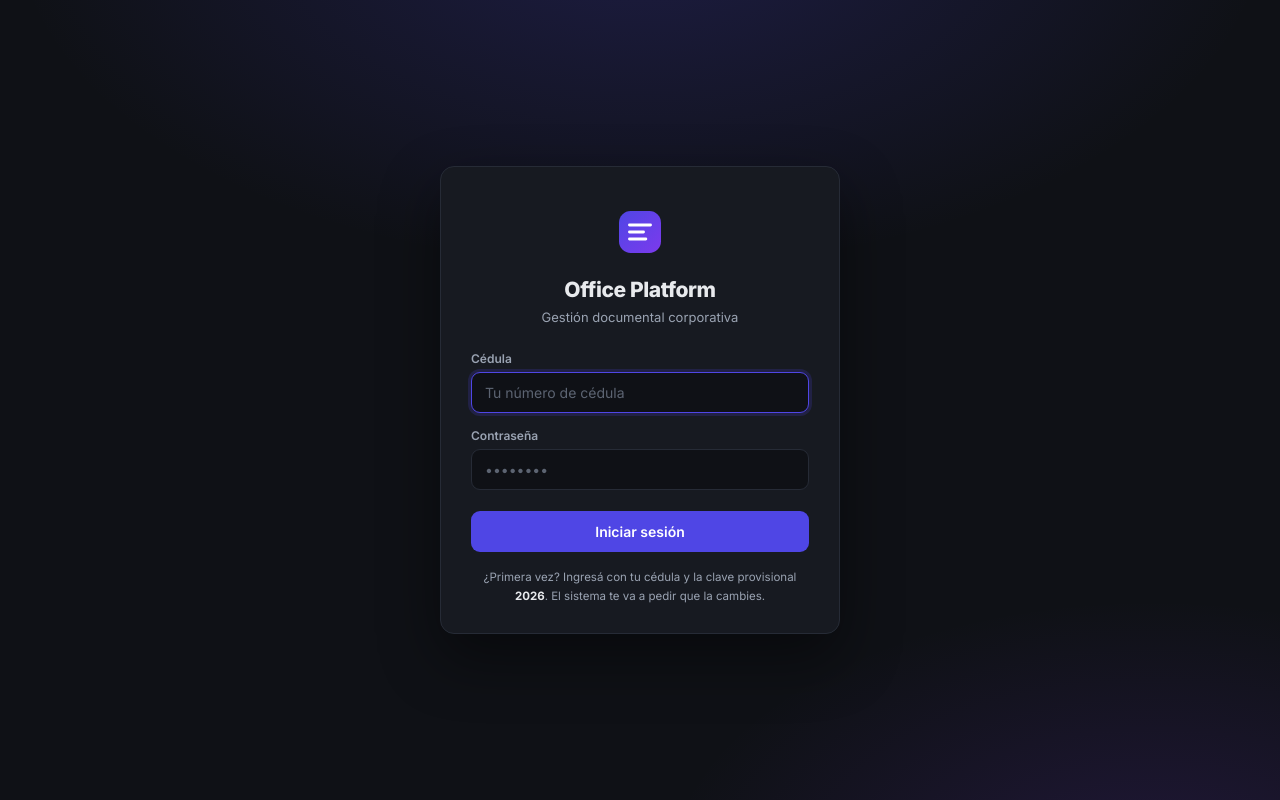
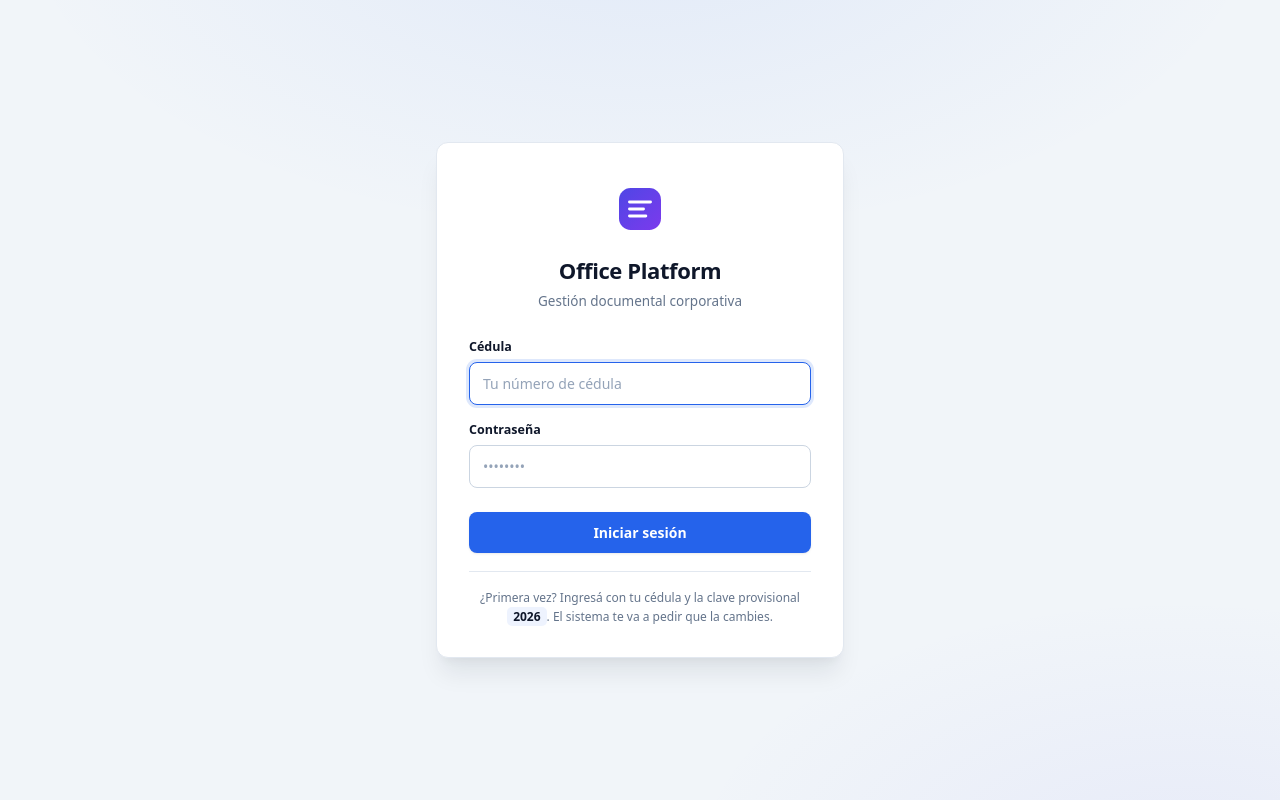
Before and after one commit to AGamez10/document-collaboration-platform, a web app: page /portal/index.html in a window 1280 px wide. Run offline with its HTML, style and script files only (its server is not run), Linux system fonts and the light colour scheme; data that the repository does not hold is empty; some of the project's set-up classes (security, data sources, template engines, error pages and the like) are left out, and stand-ins take their place.

Commit message:
style(portal,editor): light executive portal and a maximizable editor
The portal was dark, and the people who use it work in offices rather than consoles:
a dark ground reads as a terminal and keeps them at arm's length. It now opens light
by default — soft ground, white cards, multi-layer shadows, the system font stack and
a blue accent — with a refined GitHub-style dark kept behind the system preference.
The header greets the person by name with an initials avatar, which says the session
is theirs better than a bare identifier does.

The editor gains a maximize button. Two mechanisms on purpose: the CSS class
guarantees the full window always, and the native Fullscreen API is attempted on top
to also hide the browser chrome. Where the API is blocked by permissions policy the
class alone still gives a full-window editor, so the user never sees a dead button.

Neither path touches the iframe or the DocsAPI instance: resizing keeps the OnlyOffice
session alive and does not reload the document.

Escape restores the size instead of closing. The editor never closed on Escape before,
and making it do so would risk unsaved work on a keystroke people read as "leave
fullscreen". Leaving fullscreen through the browser's own gesture restores the modal
too, so the two mechanisms cannot drift apart.

No HTML id, exported function or endpoint changed.

Co-Authored-By: Claude Opus 5 <noreply@anthropic.com>
Claude-Session: https://claude.ai/code/session_01Bi9a6VHUw9irsM76fRYyKH

```diff
--- a/src/main/resources/static/portal/index.html
+++ b/src/main/resources/static/portal/index.html
@@ -1,14 +1,12 @@
 <!DOCTYPE html>
-<html lang="es" data-op-theme="dark">
+<html lang="es" data-pt-theme="light">
 <head>
   <meta charset="UTF-8" />
   <meta name="viewport" content="width=device-width, initial-scale=1.0" />
   <title>Office Platform — Portal</title>
   <meta name="description" content="Portal de gestión documental de Office Platform." />
-  <link rel="preconnect" href="https://fonts.googleapis.com" />
-  <link rel="preconnect" href="https://fonts.gstatic.com" crossorigin />
-  <link href="https://fonts.googleapis.com/css2?family=Inter:wght@300;400;500;600;700;800&display=swap" rel="stylesheet" />
-  <link rel="stylesheet" href="portal.css?v=1.0" />
+  <meta name="color-scheme" content="light dark" />
+  <link rel="stylesheet" href="portal.css?v=2.0" />
 </head>
 <body>
 
@@ -118,7 +116,8 @@
         <span>Office Platform</span>
       </div>
       <div class="op-portal-topbar__user">
-        <span id="op-portal-username"></span>
+        <div class="op-portal-avatar" id="op-portal-avatar" aria-hidden="true"></div>
+        <span class="op-portal-greeting" id="op-portal-username"></span>
         <button type="button" id="op-portal-logout" class="op-portal-logout">Salir</button>
       </div>
     </header>
@@ -126,6 +125,6 @@
     <div id="office-platform" class="op-portal-widget"></div>
   </section>
 
-  <script src="portal.js?v=1.0"></script>
+  <script src="portal.js?v=2.0"></script>
 </body>
 </html>
--- a/src/main/resources/static/portal/portal.css
+++ b/src/main/resources/static/portal/portal.css
@@ -1,19 +1,68 @@
 /* Office Platform — Portal web
-   Paleta alineada con el panel administrativo para que el conjunto se sienta
-   un solo producto, no tres aplicaciones distintas pegadas. */
+ *
+ * Tema claro por defecto. El portal lo usan personas de oficina, no operadores
+ * técnicos: un fondo oscuro se lee como una consola y genera distancia. La
+ * versión oscura sigue disponible por preferencia del sistema, refinada al
+ * estilo GitHub Dark en vez del gris crudo anterior.
+ */
 
 :root {
-  --pt-bg: #0f1116;
-  --pt-bg-card: #171a21;
-  --pt-border: #262b36;
-  --pt-text: #e8eaed;
-  --pt-text-dim: #9aa3b2;
-  --pt-accent: #4f46e5;
-  --pt-accent-hover: #6366f1;
-  --pt-danger: #ef4444;
-  --pt-ok: #22c55e;
-  --pt-radius: 14px;
-  --pt-shadow: 0 24px 60px rgba(0, 0, 0, .45);
+  /* Superficies */
+  --pt-bg: #f1f5f9;
+  --pt-bg-soft: #f8fafc;
+  --pt-bg-card: #ffffff;
+  --pt-border: #e2e8f0;
+  --pt-border-strong: #cbd5e1;
+
+  /* Texto */
+  --pt-text: #0f172a;
+  --pt-text-dim: #64748b;
+  --pt-text-faint: #94a3b8;
+
+  /* Acentos */
+  --pt-accent: #2563eb;
+  --pt-accent-hover: #1d4ed8;
+  --pt-accent-soft: rgba(37, 99, 235, 0.08);
+  --pt-accent-ring: rgba(37, 99, 235, 0.15);
+
+  --pt-danger: #dc2626;
+  --pt-danger-soft: #fef2f2;
+  --pt-danger-border: #fecaca;
+  --pt-ok: #16a34a;
+
+  --pt-radius: 12px;
+  --pt-radius-sm: 8px;
+
+  /* Sombras multicapa: dan elevación sin el efecto "caja pegada". */
+  --pt-shadow-sm: 0 1px 3px 0 rgb(0 0 0 / 0.07), 0 1px 2px -1px rgb(0 0 0 / 0.07);
+  --pt-shadow-md: 0 4px 6px -1px rgb(0 0 0 / 0.07), 0 2px 4px -2px rgb(0 0 0 / 0.05);
+  --pt-shadow-lg: 0 20px 25px -5px rgb(15 23 42 / 0.08), 0 8px 10px -6px rgb(15 23 42 / 0.05);
+}
+
+/* Oscuro solo por preferencia explícita del sistema: la experiencia inicial
+   debe ser luminosa. Paleta GitHub Dark, más suave que el gris anterior. */
+@media (prefers-color-scheme: dark) {
+  :root:not([data-pt-theme='light']) {
+    --pt-bg: #0d1117;
+    --pt-bg-soft: #161b22;
+    --pt-bg-card: #161b22;
+    --pt-border: #30363d;
+    --pt-border-strong: #444c56;
+    --pt-text: #e6edf3;
+    --pt-text-dim: #8b949e;
+    --pt-text-faint: #6e7681;
+    --pt-accent: #388bfd;
+    --pt-accent-hover: #58a6ff;
+    --pt-accent-soft: rgba(56, 139, 253, 0.12);
+    --pt-accent-ring: rgba(56, 139, 253, 0.3);
+    --pt-danger: #f85149;
+    --pt-danger-soft: rgba(248, 81, 73, 0.1);
+    --pt-danger-border: rgba(248, 81, 73, 0.3);
+    --pt-ok: #3fb950;
+    --pt-shadow-sm: 0 1px 3px 0 rgb(0 0 0 / 0.4);
+    --pt-shadow-md: 0 4px 8px -2px rgb(0 0 0 / 0.45);
+    --pt-shadow-lg: 0 20px 40px -8px rgb(0 0 0 / 0.6);
+  }
 }
 
 * { box-sizing: border-box; }
@@ -21,8 +70,9 @@
 html, body {
   margin: 0; padding: 0; height: 100%;
   background: var(--pt-bg); color: var(--pt-text);
-  font-family: Inter, system-ui, -apple-system, "Segoe UI", sans-serif;
+  font-family: system-ui, -apple-system, 'Segoe UI', Roboto, Helvetica, Arial, sans-serif;
   -webkit-font-smoothing: antialiased;
+  -moz-osx-font-smoothing: grayscale;
 }
 
 [hidden] { display: none !important; }
@@ -35,134 +85,174 @@ html, body {
   padding: 24px;
 }
 
-/* Halo sutil: da profundidad sin robar atención al formulario. */
+/* Degradado muy tenue: da profundidad sin competir con el formulario. */
 .op-portal-login__bg {
   position: absolute; inset: 0; pointer-events: none;
   background:
-    radial-gradient(900px 500px at 50% -10%, rgba(79, 70, 229, .22), transparent 70%),
-    radial-gradient(700px 400px at 90% 110%, rgba(124, 58, 237, .16), transparent 70%);
+    radial-gradient(900px 480px at 50% -12%, var(--pt-accent-soft), transparent 70%),
+    radial-gradient(700px 380px at 92% 108%, rgba(99, 102, 241, .07), transparent 70%);
 }
 
 .op-portal-card {
-  position: relative; width: 100%; max-width: 400px;
-  background: var(--pt-bg-card); border: 1px solid var(--pt-border);
-  border-radius: var(--pt-radius); box-shadow: var(--pt-shadow);
-  padding: 34px 30px 28px;
-  animation: pt-in .35s cubic-bezier(.2, .8, .2, 1);
+  position: relative; width: 100%; max-width: 408px;
+  background: var(--pt-bg-card);
+  border: 1px solid var(--pt-border);
+  border-radius: var(--pt-radius);
+  box-shadow: var(--pt-shadow-lg);
+  padding: 36px 32px 30px;
+  animation: pt-in .32s cubic-bezier(.2, .8, .2, 1);
 }
 
 @keyframes pt-in {
-  from { opacity: 0; transform: translateY(14px) scale(.985); }
+  from { opacity: 0; transform: translateY(12px) scale(.99); }
   to   { opacity: 1; transform: none; }
 }
 
-.op-portal-brand { text-align: center; margin-bottom: 24px; }
+.op-portal-brand { text-align: center; margin-bottom: 26px; }
 .op-portal-logo {
-  width: 62px; height: 62px; margin: 0 auto 14px;
+  width: 60px; height: 60px; margin: 0 auto 16px;
   display: flex; align-items: center; justify-content: center;
 }
 .op-portal-logo--warn {
-  border-radius: 16px; background: rgba(245, 158, 11, .12);
-  color: #f59e0b; border: 1px solid rgba(245, 158, 11, .28);
+  border-radius: 14px;
+  background: #fffbeb; color: #d97706;
+  border: 1px solid #fde68a;
+}
+@media (prefers-color-scheme: dark) {
+  :root:not([data-pt-theme='light']) .op-portal-logo--warn {
+    background: rgba(210, 153, 34, .12); border-color: rgba(210, 153, 34, .32); color: #d29922;
+  }
 }
 .op-portal-brand h1 {
-  margin: 0 0 6px; font-size: 21px; font-weight: 800; letter-spacing: -.4px;
+  margin: 0 0 6px; font-size: 22px; font-weight: 700; letter-spacing: -.4px;
 }
 .op-portal-brand p {
-  margin: 0; font-size: 13px; color: var(--pt-text-dim); line-height: 1.5;
+  margin: 0; font-size: 13.5px; color: var(--pt-text-dim); line-height: 1.55;
 }
-.op-portal-brand strong { color: var(--pt-text); }
+.op-portal-brand strong { color: var(--pt-text); font-weight: 600; }
 
-.op-portal-field { display: block; margin-bottom: 15px; }
+.op-portal-field { display: block; margin-bottom: 16px; }
 .op-portal-field span {
-  display: block; margin-bottom: 6px;
-  font-size: 12px; font-weight: 600; color: var(--pt-text-dim);
+  display: block; margin-bottom: 7px;
+  font-size: 12.5px; font-weight: 600; color: var(--pt-text);
 }
 .op-portal-field input {
   width: 100%; padding: 11px 13px;
-  background: var(--pt-bg); color: var(--pt-text);
-  border: 1px solid var(--pt-border); border-radius: 9px;
+  background: var(--pt-bg-card); color: var(--pt-text);
+  border: 1px solid var(--pt-border-strong); border-radius: var(--pt-radius-sm);
   font-size: 14px; font-family: inherit;
   transition: border-color .15s ease, box-shadow .15s ease;
 }
-.op-portal-field input::placeholder { color: #5c6472; }
+.op-portal-field input::placeholder { color: var(--pt-text-faint); }
 .op-portal-field input:focus {
-  outline: none; border-color: var(--pt-accent);
-  box-shadow: 0 0 0 3px rgba(79, 70, 229, .18);
+  outline: none;
+  border-color: var(--pt-accent);
+  box-shadow: 0 0 0 3px var(--pt-accent-ring);
 }
 
 .op-portal-btn {
-  width: 100%; margin-top: 6px; padding: 12px 16px;
-  border: 0; border-radius: 9px; cursor: pointer;
+  width: 100%; margin-top: 8px; padding: 11px 16px;
+  border: 0; border-radius: var(--pt-radius-sm); cursor: pointer;
   background: var(--pt-accent); color: #fff;
   font-family: inherit; font-size: 14px; font-weight: 600;
-  transition: background .15s ease, transform .1s ease;
+  box-shadow: var(--pt-shadow-sm);
+  transition: background .15s ease, transform .1s ease, box-shadow .15s ease;
 }
-.op-portal-btn:hover:not(:disabled) { background: var(--pt-accent-hover); }
-.op-portal-btn:active:not(:disabled) { transform: scale(.99); }
-.op-portal-btn:disabled { opacity: .6; cursor: not-allowed; }
+.op-portal-btn:hover:not(:disabled) {
+  background: var(--pt-accent-hover); box-shadow: var(--pt-shadow-md);
+}
+.op-portal-btn:active:not(:disabled) { transform: translateY(1px); box-shadow: var(--pt-shadow-sm); }
+.op-portal-btn:disabled { opacity: .65; cursor: not-allowed; }
 
 .op-portal-error {
-  margin: 4px 0 12px; padding: 9px 12px;
-  background: rgba(239, 68, 68, .1); border: 1px solid rgba(239, 68, 68, .3);
-  border-radius: 8px; color: #fca5a5; font-size: 12.5px; line-height: 1.5;
+  margin: 2px 0 14px; padding: 10px 13px;
+  background: var(--pt-danger-soft);
+  border: 1px solid var(--pt-danger-border);
+  border-radius: var(--pt-radius-sm);
+  color: var(--pt-danger); font-size: 12.5px; line-height: 1.5;
 }
 
 .op-portal-hint {
-  margin: 16px 0 0; font-size: 11.5px; color: var(--pt-text-dim);
+  margin: 18px 0 0; padding-top: 16px;
+  border-top: 1px solid var(--pt-border);
+  font-size: 12px; color: var(--pt-text-dim);
   line-height: 1.6; text-align: center;
 }
-.op-portal-hint strong { color: var(--pt-text); }
+.op-portal-hint strong {
+  color: var(--pt-text); font-weight: 600;
+  background: var(--pt-accent-soft); padding: 1px 6px; border-radius: 5px;
+}
 
-/* Las reglas se marcan en vivo mientras se escribe: es más rápido corregir
-   sobre la marcha que enterarse recién al enviar. */
+/* Las reglas se marcan mientras se escribe: corregir sobre la marcha es más
+   rápido que enterarse recién al enviar el formulario. */
 .op-portal-rules {
-  list-style: none; margin: 0 0 14px; padding: 12px 14px;
-  background: var(--pt-bg); border: 1px solid var(--pt-border); border-radius: 9px;
+  list-style: none; margin: 0 0 16px; padding: 13px 15px;
+  background: var(--pt-bg-soft);
+  border: 1px solid var(--pt-border); border-radius: var(--pt-radius-sm);
 }
 .op-portal-rules li {
-  position: relative; padding-left: 22px; margin: 5px 0;
-  font-size: 12px; color: var(--pt-text-dim); transition: color .15s ease;
+  position: relative; padding-left: 24px; margin: 6px 0;
+  font-size: 12.5px; color: var(--pt-text-dim); transition: color .15s ease;
 }
 .op-portal-rules li::before {
-  content: "○"; position: absolute; left: 4px; top: -1px; font-size: 12px;
+  content: ""; position: absolute; left: 4px; top: 5px;
+  width: 9px; height: 9px; border-radius: 50%;
+  border: 1.5px solid var(--pt-border-strong);
+  transition: all .15s ease;
 }
-.op-portal-rules li.is-ok { color: var(--pt-ok); }
-.op-portal-rules li.is-ok::before { content: "●"; }
+.op-portal-rules li.is-ok { color: var(--pt-ok); font-weight: 500; }
+.op-portal-rules li.is-ok::before {
+  background: var(--pt-ok); border-color: var(--pt-ok);
+}
 
 /* ── Gestor ───────────────────────────────────────────────────────────── */
 
 .op-portal-app { display: flex; flex-direction: column; height: 100vh; }
 
 .op-portal-topbar {
-  flex: 0 0 auto; height: 54px; padding: 0 18px;
+  flex: 0 0 auto; height: 58px; padding: 0 20px;
   display: flex; align-items: center; justify-content: space-between;
-  background: var(--pt-bg-card); border-bottom: 1px solid var(--pt-border);
+  background: var(--pt-bg-card);
+  border-bottom: 1px solid var(--pt-border);
+  box-shadow: var(--pt-shadow-sm);
+  z-index: 2;
 }
 .op-portal-topbar__brand {
   display: flex; align-items: center; gap: 10px;
-  font-size: 14px; font-weight: 700; letter-spacing: -.2px;
+  font-size: 14.5px; font-weight: 700; letter-spacing: -.2px;
 }
 .op-portal-topbar__user {
-  display: flex; align-items: center; gap: 14px;
+  display: flex; align-items: center; gap: 12px;
   font-size: 13px; color: var(--pt-text-dim);
 }
+/* Avatar con la inicial: identifica la sesión sin pedir una foto que nadie sube. */
+.op-portal-avatar {
+  width: 30px; height: 30px; border-radius: 50%;
+  background: var(--pt-accent); color: #fff;
+  display: flex; align-items: center; justify-content: center;
+  font-size: 12.5px; font-weight: 700; text-transform: uppercase;
+  flex: 0 0 auto;
+}
+.op-portal-greeting { font-weight: 500; color: var(--pt-text); }
 .op-portal-logout {
-  appearance: none; border: 1px solid var(--pt-border); border-radius: 7px;
-  background: transparent; color: var(--pt-text-dim);
-  font-family: inherit; font-size: 12px; padding: 6px 12px; cursor: pointer;
+  appearance: none; border: 1px solid var(--pt-border-strong);
+  border-radius: var(--pt-radius-sm); background: var(--pt-bg-card);
+  color: var(--pt-text-dim);
+  font-family: inherit; font-size: 12.5px; font-weight: 500;
+  padding: 7px 13px; cursor: pointer;
   transition: all .15s ease;
 }
 .op-portal-logout:hover {
-  background: var(--pt-danger); border-color: var(--pt-danger); color: #fff;
+  background: var(--pt-danger-soft); border-color: var(--pt-danger-border);
+  color: var(--pt-danger);
 }
 
-/* min-height: 0 es lo que permite que el widget ocupe el resto sin desbordar
-   el flex container: sin eso crece hasta empujar la barra fuera de pantalla. */
-.op-portal-widget { flex: 1 1 auto; min-height: 0; }
+/* min-height: 0 es lo que permite que el widget ocupe el resto sin desbordar el
+   contenedor flex: sin eso crece hasta empujar la barra fuera de pantalla. */
+.op-portal-widget { flex: 1 1 auto; min-height: 0; background: var(--pt-bg); }
 
 @media (max-width: 560px) {
-  .op-portal-card { padding: 26px 20px 22px; }
-  .op-portal-topbar { padding: 0 12px; }
-  .op-portal-topbar__user span { display: none; }
+  .op-portal-card { padding: 28px 22px 24px; }
+  .op-portal-topbar { padding: 0 14px; height: 54px; }
+  .op-portal-greeting { display: none; }
 }
--- a/src/main/resources/static/portal/portal.js
+++ b/src/main/resources/static/portal/portal.js
@@ -31,6 +31,7 @@
 
     app: document.getElementById('op-portal-app'),
     username: document.getElementById('op-portal-username'),
+    avatar: document.getElementById('op-portal-avatar'),
     logout: document.getElementById('op-portal-logout'),
     widget: document.getElementById('office-platform'),
   };
@@ -162,13 +163,31 @@
     }
   });
 
+  /** Primer nombre, para saludar sin recitar el nombre completo. */
+  function firstName(name) {
+    if (!name) return '';
+    return String(name).trim().split(/\s+/)[0];
+  }
+
+  /** Iniciales para el avatar: una o dos letras, nunca más. */
+  function initials(name) {
+    if (!name) return '?';
+    var parts = String(name).trim().split(/\s+/).filter(Boolean);
+    if (parts.length === 0) return '?';
+    if (parts.length === 1) return parts[0].charAt(0);
+    return parts[0].charAt(0) + parts[1].charAt(0);
+  }
+
   // ── Gestor documental ─────────────────────────────────────────────────────
 
   function startApp() {
     els.login.hidden = true;
     els.change.hidden = true;
     els.app.hidden = false;
-    els.username.textContent = state.displayName;
+    // Saludo por nombre: el portal lo usa gente de oficina, y "Hola, Ana" comunica
+    // que la sesión es suya mejor que un identificador suelto.
+    els.username.textContent = 'Hola, ' + firstName(state.displayName);
+    if (els.avatar) els.avatar.textContent = initials(state.displayName);
 
     // El widget se configura por atributos del script, así que se inyecta recién
     // acá, cuando ya tenemos el token. Cargarlo antes lo dejaría sin identidad.
```
Also changed, not shown: src/main/resources/static/office-platform-widget.js.
